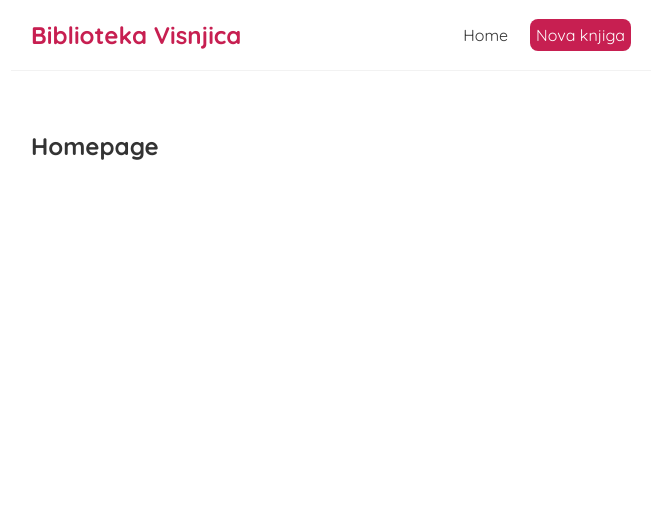
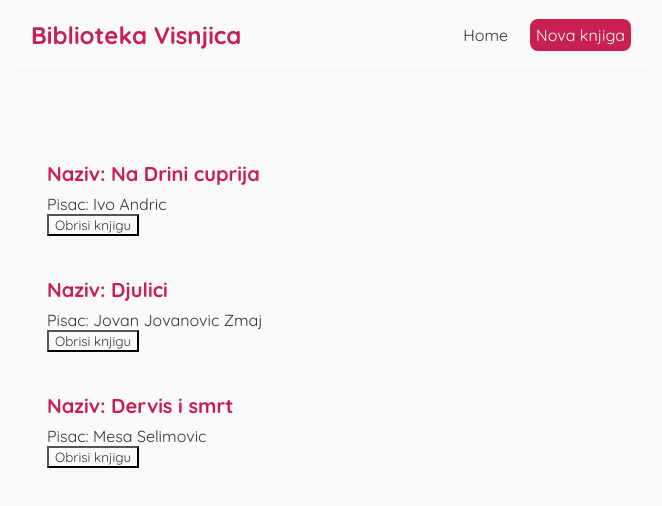
Before and after one commit to nnatasa/iteh-react, a React (Create React App) app: page / in a window 1280 px wide. Shown: the top 506 px of the page, without its empty margins (309-971 px from the left). Built offline with nearby package versions, Linux system fonts and the light colour scheme.

Commit message:
prikaz liste knjiga i brisanje

```diff
--- /dev/null
+++ b/src/components/Books.jsx
@@ -0,0 +1,16 @@
+const Books = ({books, handleDelete}) => {
+     //const books = props.books;
+    return(
+        <div className="blog-list">
+              {books.map((book) => (
+                <div className="blog-preview" key={book.id}>
+                    <h2>Naziv: {book.title}</h2>
+                    <p1>Pisac: {book.author}</p1>
+                    <p1> <br/></p1><button onClick={() => handleDelete(book.id)}>Obrisi knjigu</button>
+                </div>
+            ))}
+        </div>
+      );
+}
+
+export default Books;
--- a/src/components/Home.jsx
+++ b/src/components/Home.jsx
@@ -1,7 +1,23 @@
+import { useState, useEffect } from "react";
+import Books from "./Books";
+
 const Home = () => {
+
+    const [books, setBooks] = useState([
+        {title: 'Na Drini cuprija', description: 'Nobelova nagrada za knjizevnost', author: 'Ivo Andric', id: 1},
+        {title: 'Djulici', description: 'Zbirka pesama',author: 'Jovan Jovanovic Zmaj', id: 2},
+        {title: 'Dervis i smrt', description: 'Sjajan roman', author: 'Mesa Selimovic', id: 3}
+    ]);
+
+    const handleDelete = (id) => {
+        const newBooks = books.filter(book => book.id !== id);
+        setBooks(newBooks);
+    }
+
+
     return (
         <div className="home">
-            <h2>Homepage</h2>
+          <Books books = {books} handleDelete={handleDelete}/>
         </div>
      );
 }
--- a/src/index.css
+++ b/src/index.css
@@ -5,7 +5,9 @@
   margin: 0;
   font-family: "Quicksand";
   color: #333;
+  background-color: #fafafa;
 }
+
 .navbar {
   padding: 20px;
   display: flex;
@@ -33,3 +35,17 @@
   margin: 40px auto;
   padding: 20px;
 }
+
+.blog-preview {
+  padding: 10px 16px;
+  margin: 20px 0;
+  border-bottom: 1px solid #fafafa;
+}
+.blog-preview:hover {
+  box-shadow: 1px 3px 5px rgba(0,0,0,0.1);
+}
+.blog-preview h2 {
+  font-size: 20px;
+  color: #c71f51;
+  margin-bottom: 8px;
+}
```
Also changed, not shown: src/visnjica.jpg (added).
